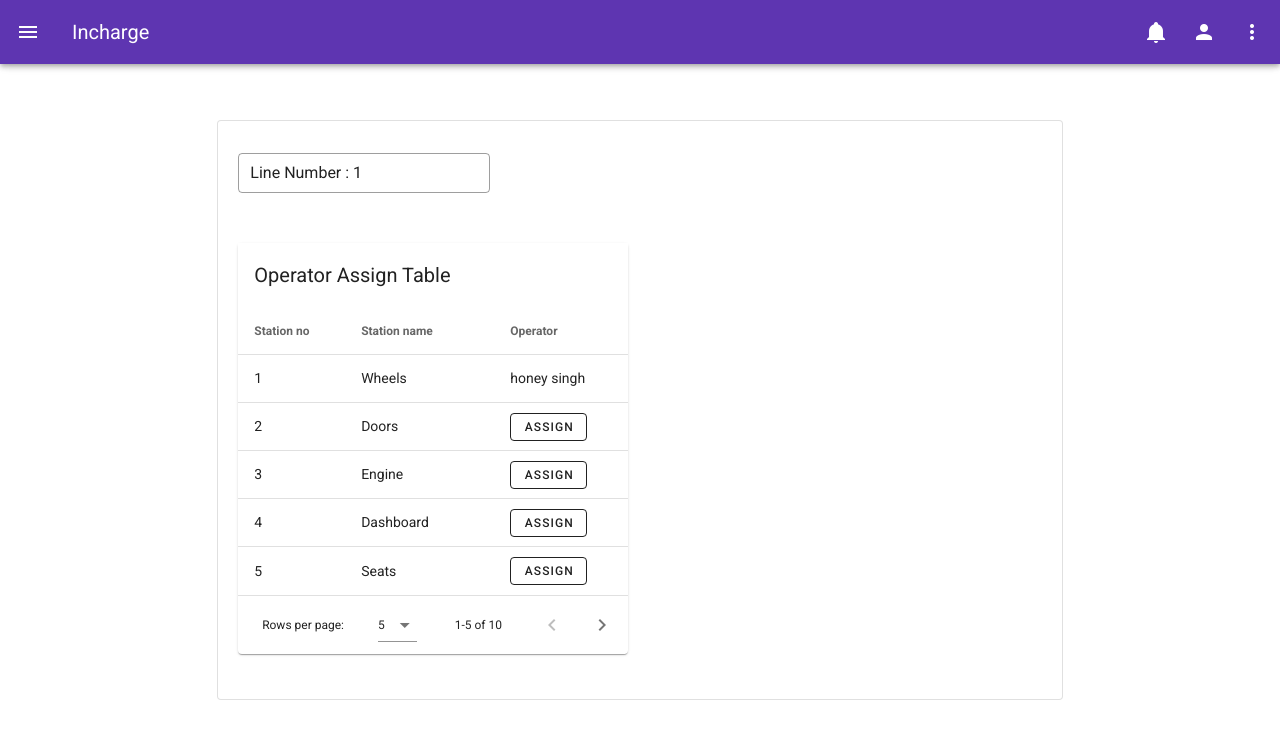
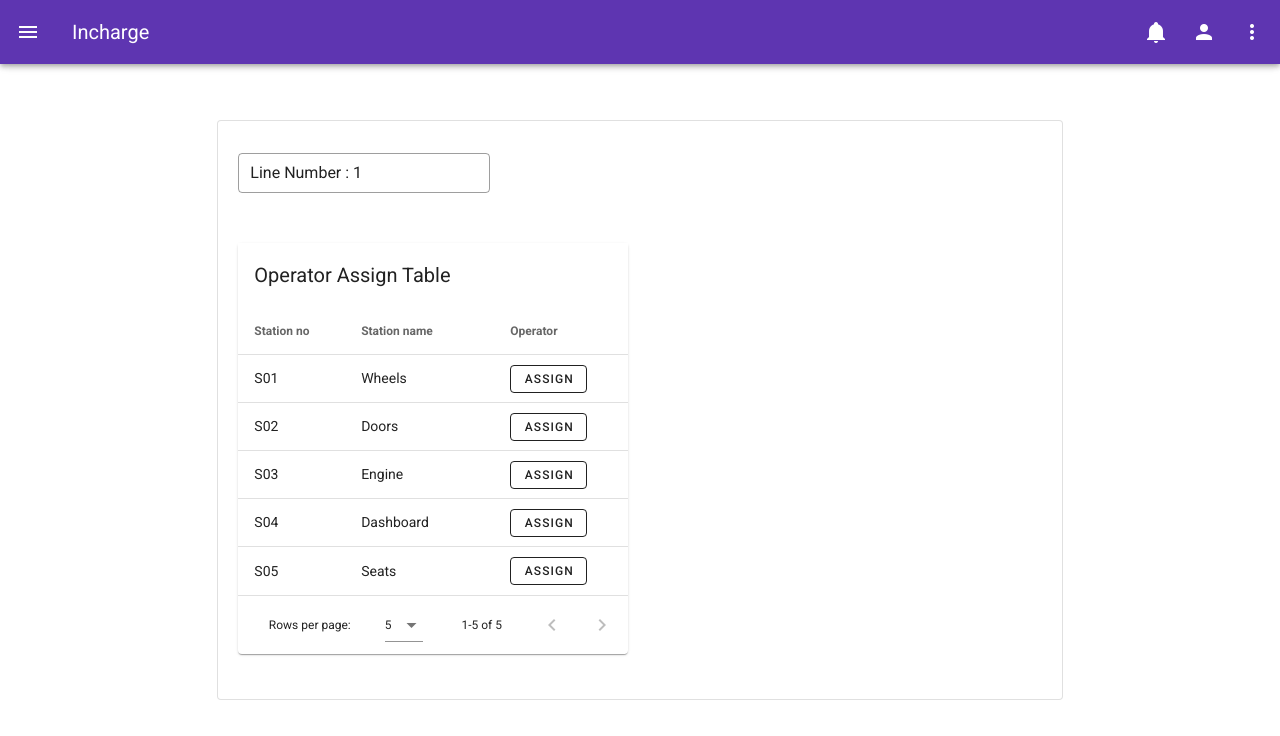
Before and after one commit to Abhirupdatta9/production-line-management-software, a Nuxt app: page /incharge/workdesk in a window 1280 px wide. Shown: the top 736 px of the page. Built offline with nearby package versions, Linux system fonts and the light colour scheme.

Commit message:
ratings added

```diff
--- a/package.json
+++ b/package.json
@@ -14,6 +14,7 @@
     "@nuxtjs/auth": "^4.9.0",
     "@nuxtjs/axios": "^5.9.7",
     "@nuxtjs/pwa": "^2.6.0",
+    "axios": "^0.19.2",
     "cross-env": "^5.2.0",
     "nuxt": "^2.4.0",
     "nuxt-material-design-icons": "^1.0.4",
--- a/pages/incharge/workdesk.vue
+++ b/pages/incharge/workdesk.vue
@@ -96,109 +96,117 @@ export default {
             text: 'Operator',
             align: 'start',
             sortable: false,
-            value: 'name',
+            value: 'email',
           },
-          { text: 'Skills', value: 'skills' },
+          { text: 'Rating', value: 'rating' },
           // { text: 'Assign', value: 'assign' },
       ],
       stations: [
         {
-          number: 1,
+          number: 'S01',
           name: 'Wheels',
           operator: 'honey singh' ,
-          assigned: true,
+          assigned: false,
         },
         {
-          number: 2,
+          number: 'S02',
           name: 'Doors',
           operator: 'honey singh' ,
           assigned: false,
         },
         {
-          number: 3,
+          number: 'S03',
           name: 'Engine',
           operator: 'honey singh' ,
           assigned: false,
         },
         {
-          number: 4,
+          number: 'S04',
           name: 'Dashboard',
           operator: 'honey singh' ,
           assigned: false,
         },
         {
-          number: 5,
+          number: 'S05',
           name: 'Seats',
           operator: 'honey singh' ,
           assigned: false,
         },
-        {
-          number: 6,
-          name: 'Frozen Yogurt',
-          operator: 'honey singh' ,
-          assigned: false,
-        },
-        {
-          number: 7,
-          name: 'Frozen Yogurt',
-          operator: 'honey singh' ,
-          assigned: false,
-        },
-        {
-          number: 8,
-          name: 'Frozen Yogurt',
-          operator: 'honey singh' ,
-          assigned: false,
-        },
-        {
-          number: 9,
-          name: 'Frozen Yogurt',
-          operator: 'honey singh' ,
-          assigned: false,
-        },
-        {
-          number: 10,
-          name: 'Frozen Yogurt',
-          operator: 'honey singh' ,
-          assigned: false,
-        },
+        // {
+        //   number: 6,
+        //   name: 'Frozen Yogurt',
+        //   operator: 'honey singh' ,
+        //   assigned: false,
+        // },
+        // {
+        //   number: 7,
+        //   name: 'Frozen Yogurt',
+        //   operator: 'honey singh' ,
+        //   assigned: false,
+        // },
+        // {
+        //   number: 8,
+        //   name: 'Frozen Yogurt',
+        //   operator: 'honey singh' ,
+        //   assigned: false,
+        // },
+        // {
+        //   number: 9,
+        //   name: 'Frozen Yogurt',
+        //   operator: 'honey singh' ,
+        //   assigned: false,
+        // },
+        // {
+        //   number: 10,
+        //   name: 'Frozen Yogurt',
+        //   operator: 'honey singh' ,
+        //   assigned: false,
+        // },
       ],
       operators: [
-        {
-          name: 'Kaloraat',
-          skills: 'I assume u know',
-          // assign: false,
-        },
-        {
-          name: 'Ryan',
-          skills: 'I assume u know',
-          // assign: false,
-        },
-        {
-          name: 'Disha',
-          skills: 'I assume u know',
-          // assign: false,
-        },
-        {
-          name: 'Suchismita',
-          skills: 'I assume u know',
-          // assign: false,
-        },
-        {
-          name: 'Abhirup',
-          skills: 'I assume u know',
-          // assign: false,
-        },
+        // {
+        //   name: 'Kaloraat',
+        //   skills: 'I assume u know',
+        //   // assign: false,
+        // },
+        // {
+        //   name: 'Ryan',
+        //   skills: 'I assume u know',
+        //   // assign: false,
+        // },
+        // {
+        //   name: 'Disha',
+        //   skills: 'I assume u know',
+        //   // assign: false,
+        // },
+        // {
+        //   name: 'Suchismita',
+        //   skills: 'I assume u know',
+        //   // assign: false,
+        // },
+        // {
+        //   name: 'Abhirup',
+        //   skills: 'I assume u know',
+        //   // assign: false,
+        // },
       ]
-
     }),
 
     methods: {
-      assign(number) {
-        this.operators_hidden = false
-        this.station_no = number
-        // console.log(number)
+      async assign(number) {
+        try{
+          this.operators_hidden = false
+          this.station_no = number
+
+          let response = await this.$axios.$get(`incharge/workdesk/${number}`);
+          this.operators = response.data
+          console.log(this.operators);
+        }
+        catch(error){
+          console.log(error)
+        }
       },
+
       done() {
         this.operators_hidden = true
         // console.log(this.selected[0].name )
```
